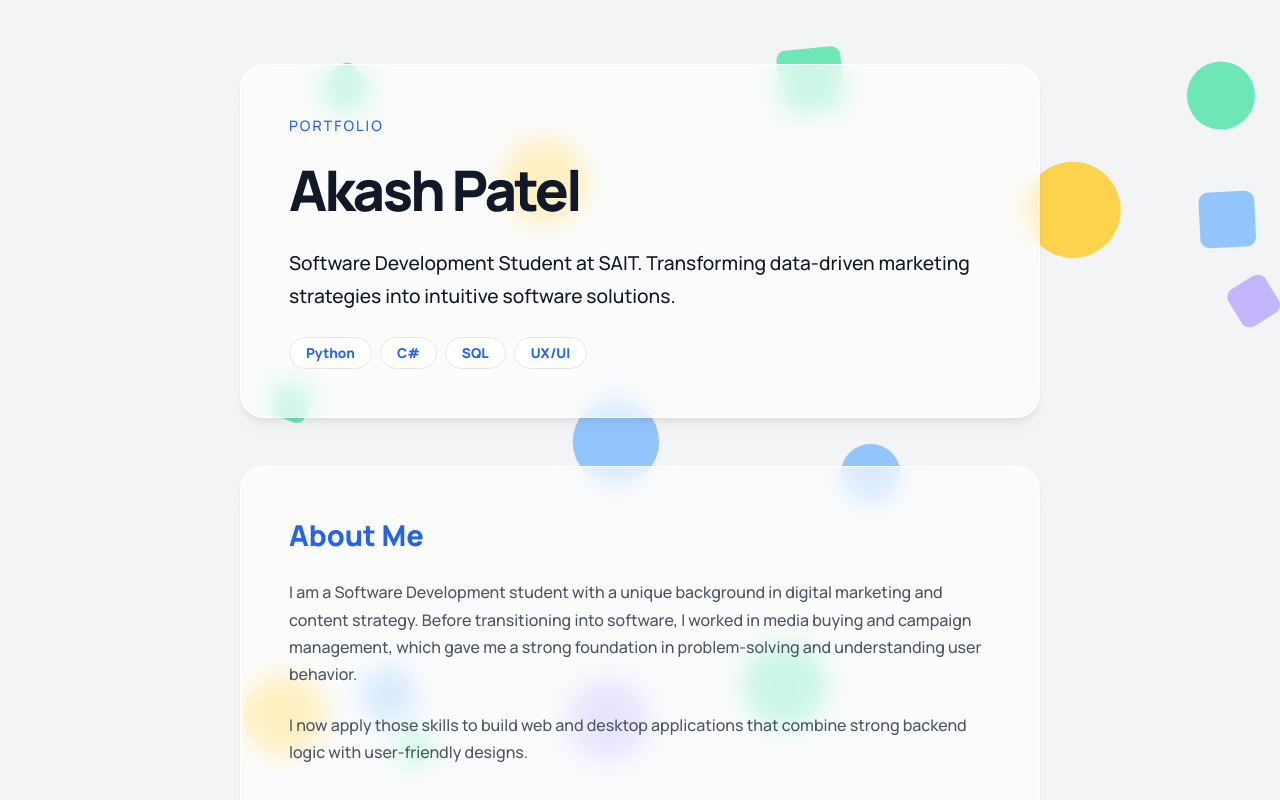
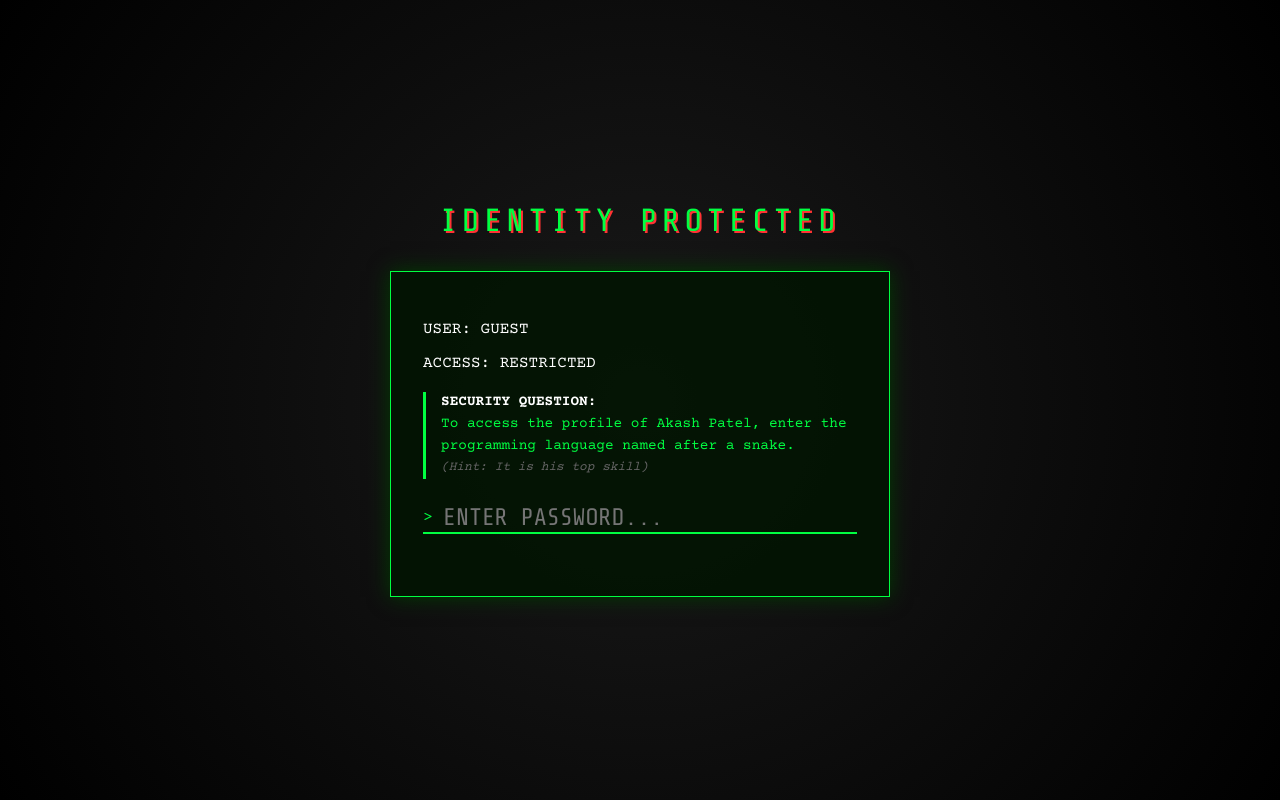
Before and after one commit to Akash-2911/MyPortfolio, a plain HTML site: page index.html in a window 1280 px wide. Shown: the top 800 px of the page. Drawn offline with nearby package versions, Linux system fonts and the light colour scheme; animation ran at ten frames a second.

Commit message:
Update index.html

```diff
--- a/index.html
+++ b/index.html
@@ -3,314 +3,376 @@
 <head>
     <meta charset="UTF-8">
     <meta name="viewport" content="width=device-width, initial-scale=1.0">
-    <title>Akash Patel | Software Developer</title>
-    <script src="https://cdnjs.cloudflare.com/ajax/libs/matter-js/0.19.0/matter.min.js"></script>
-    <link href="https://fonts.googleapis.com/css2?family=Manrope:wght@300;500;800&display=swap" rel="stylesheet">
+    <title>Project: A.K.A.S.H | Classified</title>
+    <style>
+        @import url('https://fonts.googleapis.com/css2?family=Courier+Prime:wght@400;700&family=Share+Tech+Mono&display=swap');
 
-    <style>
         :root {
-            --text-primary: #111827;
-            --text-secondary: #4b5563;
-            --glass-bg: rgba(255, 255, 255, 0.65);
-            --glass-border: rgba(255, 255, 255, 0.9);
-            --accent: #2563eb;
+            --green: #00ff41;
+            --dark: #0d0d0d;
+            --dim: #003b00;
+            --red: #ff3333;
         }
+
+        * { box-sizing: border-box; }
 
         body {
             margin: 0;
             padding: 0;
-            font-family: 'Manrope', sans-serif;
-            background-color: #f3f4f6;
-            color: var(--text-primary);
-            overflow-x: hidden; /* Prevent horizontal scroll */
+            background-color: var(--dark);
+            color: var(--green);
+            font-family: 'Courier Prime', monospace;
+            overflow: hidden; /* Locked until solved */
         }
 
-        /* The Physics Canvas (Background) */
-        #physics-canvas {
+        /* --- SCREEN 1: THE LOCK (MYSTERY) --- */
+        #lock-screen {
             position: fixed;
-            top: 0;
-            left: 0;
-            width: 100%;
-            height: 100%;
-            z-index: 0; /* Behind content */
-            pointer-events: auto; /* Allows interaction with shapes */
+            top: 0; left: 0; width: 100%; height: 100%;
+            display: flex;
+            flex-direction: column;
+            justify-content: center;
+            align-items: center;
+            z-index: 100;
+            background: radial-gradient(circle, #1a1a1a 0%, #000000 100%);
+            transition: transform 1s ease-in-out, opacity 1s;
         }
 
-        /* The Scrollable Content Layer */
-        main {
-            position: relative;
-            z-index: 1; /* Above canvas */
-            max-width: 800px;
-            margin: 0 auto;
-            padding: 4rem 1.5rem;
-            pointer-events: none; /* Let clicks pass through to canvas in gaps */
+        .glitch-text {
+            font-family: 'Share Tech Mono', monospace;
+            font-size: 2rem;
+            text-transform: uppercase;
+            letter-spacing: 5px;
+            margin-bottom: 2rem;
+            text-shadow: 2px 2px var(--red);
+            animation: glitch 1s infinite;
+            text-align: center;
         }
 
-        /* Cards/Sections */
-        section {
-            pointer-events: auto; /* Re-enable clicks for text selection */
-            background: var(--glass-bg);
-            backdrop-filter: blur(12px);
-            -webkit-backdrop-filter: blur(12px);
-            border: 1px solid var(--glass-border);
-            border-radius: 24px;
-            padding: 3rem;
-            margin-bottom: 3rem;
-            box-shadow: 0 4px 6px -1px rgba(0, 0, 0, 0.05), 0 10px 15px -3px rgba(0, 0, 0, 0.05);
-            transition: transform 0.3s ease;
+        .terminal-box {
+            border: 1px solid var(--green);
+            padding: 2rem;
+            width: 90%;
+            max-width: 500px;
+            background: rgba(0, 20, 0, 0.8);
+            box-shadow: 0 0 20px var(--dim);
+            position: relative;
         }
 
-        section:hover {
-            transform: translateY(-2px);
-            box-shadow: 0 20px 25px -5px rgba(0, 0, 0, 0.1);
+        .hint {
+            font-size: 0.9rem;
+            margin-bottom: 1.5rem;
+            line-height: 1.5;
+            border-left: 3px solid var(--green);
+            padding-left: 15px;
         }
 
-        /* Typography */
-        h1 { font-size: 3.5rem; font-weight: 800; margin: 0 0 1rem 0; letter-spacing: -0.05em; }
-        h2 { font-size: 1.8rem; margin-top: 0; color: var(--accent); }
-        h3 { font-size: 1.2rem; margin: 0; font-weight: 800; }
-        h4 { font-size: 0.9rem; color: var(--text-secondary); margin: 0.2rem 0 1rem 0; font-weight: 500; }
-        p { line-height: 1.7; color: var(--text-secondary); margin-bottom: 1.5rem; }
-
-        /* Tags */
-        .tags { display: flex; flex-wrap: wrap; gap: 0.5rem; margin-top: 1rem; }
-        .tag {
-            background: #fff;
-            padding: 0.4rem 1rem;
-            border-radius: 50px;
-            font-size: 0.85rem;
-            font-weight: 600;
-            border: 1px solid #e5e7eb;
-            color: var(--accent);
+        input[type="text"] {
+            background: transparent;
+            border: none;
+            border-bottom: 2px solid var(--green);
+            color: var(--green);
+            font-family: 'Share Tech Mono', monospace;
+            font-size: 1.5rem;
+            width: 100%;
+            outline: none;
+            text-transform: uppercase;
         }
 
-        /* Buttons */
-        .btn {
+        #message-area {
+            height: 20px;
+            color: var(--red);
+            margin-top: 10px;
+            font-size: 0.8rem;
+            font-weight: bold;
+        }
+
+        /* Playable Background Element (Matrix Rain) */
+        canvas {
+            position: fixed;
+            top: 0; left: 0;
+            z-index: 0;
+            opacity: 0.15;
+        }
+
+        /* --- SCREEN 2: THE PORTFOLIO (REVEAL) --- */
+        #main-content {
+            display: none; /* Hidden initially */
+            position: relative;
+            z-index: 10;
+            max-width: 900px;
+            margin: 0 auto;
+            padding: 2rem;
+            opacity: 0;
+            animation: fadeIn 2s forwards;
+            height: 100vh; /* Allow scrolling within */
+            overflow-y: auto;
+        }
+
+        header {
+            border-bottom: 2px solid var(--green);
+            padding-bottom: 2rem;
+            margin-bottom: 3rem;
+        }
+
+        h1 { font-size: 3rem; margin: 0; letter-spacing: -2px; }
+        h2 { font-size: 1.2rem; background: var(--green); color: #000; display: inline-block; padding: 2px 8px; }
+
+        .section-title {
+            border-bottom: 1px dashed var(--green);
+            padding-bottom: 10px;
+            margin-top: 4rem;
+            margin-bottom: 2rem;
+            display: flex;
+            justify-content: space-between;
+            align-items: center;
+        }
+
+        .card {
+            border: 1px solid var(--dim);
+            padding: 1.5rem;
+            margin-bottom: 1.5rem;
+            background: rgba(0, 255, 65, 0.05);
+            transition: all 0.3s;
+        }
+        .card:hover {
+            border-color: var(--green);
+            box-shadow: 0 0 15px var(--dim);
+            transform: translateX(10px);
+        }
+
+        .tag {
+            border: 1px solid var(--green);
+            padding: 5px 10px;
+            font-size: 0.8rem;
+            border-radius: 20px;
+            margin-right: 5px;
             display: inline-block;
-            background: var(--text-primary);
-            color: white;
+            margin-top: 10px;
+        }
+
+        .contact-btn {
+            display: block;
+            width: 100%;
+            padding: 20px;
+            background: var(--green);
+            color: #000;
+            text-align: center;
             text-decoration: none;
-            padding: 0.8rem 1.5rem;
-            border-radius: 12px;
-            font-weight: 600;
-            transition: background 0.2s;
+            font-weight: bold;
+            font-size: 1.2rem;
+            margin-top: 3rem;
+            margin-bottom: 5rem;
+            text-transform: uppercase;
         }
-        .btn:hover { background: var(--accent); }
+        .contact-btn:hover { background: #fff; }
 
-        /* Mobile adjustments */
-        @media (max-width: 768px) {
-            h1 { font-size: 2.5rem; }
-            section { padding: 2rem; }
+        /* Animations */
+        @keyframes glitch {
+            0% { transform: translate(0) }
+            20% { transform: translate(-2px, 2px) }
+            40% { transform: translate(-2px, -2px) }
+            60% { transform: translate(2px, 2px) }
+            80% { transform: translate(2px, -2px) }
+            100% { transform: translate(0) }
+        }
+        @keyframes fadeIn { to { opacity: 1; } }
+
+        /* Mobile Response */
+        @media(max-width: 600px) {
+            h1 { font-size: 2rem; }
+            .glitch-text { font-size: 1.5rem; }
         }
     </style>
 </head>
 <body>
 
-    <div id="physics-canvas"></div>
+    <canvas id="matrixCanvas"></canvas>
 
-    <main>
+    <div id="lock-screen">
+        <div class="glitch-text">Identity Protected</div>
+        <div class="terminal-box">
+            <p style="color: #fff; margin-bottom: 5px;">USER: GUEST</p>
+            <p style="color: #fff; margin-bottom: 20px;">ACCESS: RESTRICTED</p>
 
-        <section>
-            <h4 style="color: var(--accent); text-transform: uppercase; letter-spacing: 2px;">Portfolio</h4>
-            <h1>Akash Patel</h1> <p style="font-size: 1.2rem; color: var(--text-primary);">
-                Software Development Student at SAIT. Transforming data-driven marketing strategies into intuitive software solutions. </p>
-            <div class="tags">
-                <span class="tag">Python</span> <span class="tag">C#</span> <span class="tag">SQL</span> <span class="tag">UX/UI</span> </div>
-        </section>
+            <div class="hint">
+                <strong style="color: #fff;">SECURITY QUESTION:</strong><br>
+                To access the profile of Akash Patel, enter the programming language named after a snake.<br>
+                <em style="font-size: 0.8rem; color: #666;">(Hint: It is his top skill)</em> </div>
 
-        <section>
-            <h2>About Me</h2>
-            <p>
-                I am a Software Development student with a unique background in digital marketing and content strategy.
-                Before transitioning into software, I worked in media buying and campaign management, which gave me a
-                strong foundation in problem-solving and understanding user behavior. </p>
-            <p>
-                I now apply those skills to build web and desktop applications that combine strong backend logic with
-                user-friendly designs. </p>
-        </section>
-
-        <section>
-            <h2>Featured Projects</h2>
-
-            <div style="margin-bottom: 2rem;">
-                <h3>Event Organizer App</h3>
-                <h4>User Experience & Logic Design</h4>
-                <p>
-                    A comprehensive application designed to streamline event management. I focused heavily on
-                    creating a user-friendly UI/UX while ensuring robust backend logic for handling event data. </p>
-                <div class="tags">
-                    <span class="tag">C#</span>
-                    <span class="tag">UI Design</span>
+            <div style="position: relative;">
+                <span style="position: absolute; left: 0; top: 5px;">></span>
+                <input type="text" id="passwordInput" style="padding-left: 20px;" placeholder="ENTER PASSWORD..." autofocus>
+            </div>
+            <div id="message-area"></div>
         </div>
     </div>
 
-            <hr style="border: 0; border-top: 1px solid #e5e7eb; margin: 2rem 0;">
+    <div id="main-content">
+        <header>
+            <p>Subject Identity:</p>
+            <h1>AKASH PATEL</h1> <h2>SOFTWARE DEVELOPMENT STUDENT @ SAIT</h2> <p style="margin-top: 20px; max-width: 600px; line-height: 1.6;">
+                <strong>SUMMARY:</strong> Former Digital Strategist turned Developer.
+                Combines backend logic (C#, Python) with a data-driven mindset from marketing. </p>
+        </header>
 
-            <div>
-                <h3>Flight Reservation System</h3>
-                <h4>Desktop Application</h4>
-                <p>
-                    Developed a full desktop reservation system. This project required complex logic to manage
-                    bookings, passenger data, and scheduling, demonstrating my ability to handle data-heavy applications. </p>
-                <div class="tags">
-                    <span class="tag">Database Management</span>
+        <div class="section-title">
+            <span>// TECHNICAL ARSENAL</span>
+            <span>[01]</span>
+        </div>
+        <div style="display: flex; flex-wrap: wrap; gap: 10px;">
+            <span class="tag">PYTHON</span>
+            <span class="tag">C#</span>
+            <span class="tag">SQL</span>
+            <span class="tag">HTML/CSS</span>
+            <span class="tag">PROJECT MANAGEMENT</span>
+        </div>
+
+        <div class="section-title">
+            <span>// PROJECT DATABASE</span>
+            <span>[02]</span>
+        </div>
+
+        <div class="card">
+            <h3 style="margin:0 0 10px 0; color: #fff;">EVENT ORGANIZER APP</h3>
+            <p>Status: <span style="color:var(--green)">COMPLETE</span></p>
+            <p>A comprehensive application designed to streamline event management logic with a focus on user-friendly interfaces.</p>
+            <span class="tag">UI/UX Logic</span>
+        </div>
+
+        <div class="card">
+            <h3 style="margin:0 0 10px 0; color: #fff;">FLIGHT RESERVATION SYSTEM</h3>
+            <p>Status: <span style="color:var(--green)">COMPLETE</span></p>
+            <p>Desktop application combining strong backend processing with intuitive booking management.</p>
             <span class="tag">Backend Logic</span>
         </div>
-            </div>
-        </section>
 
-        <section>
-            <h2>Experience</h2>
-
-            <div style="margin-bottom: 2rem;">
-                <h3>The Glencoe Club</h3>
-                <h4>Bowling Attendant | Calgary, Canada</h4>
-                <h4>June 2025 - Present</h4> <p>Providing excellent customer service and facility management in a high-end recreational environment.</p>
+        <div class="section-title">
+            <span>// EXPERIENCE LOG</span>
+            <span>[03]</span>
         </div>
 
-            <div style="margin-bottom: 2rem;">
-                <h3>Creativeline</h3>
-                <h4>Paid Social Campaign Manager</h4>
-                <h4>June 2024</h4> <p>Managed paid social campaigns, optimizing for engagement and data performance.</p>
+        <div class="card">
+            <div style="display:flex; justify-content:space-between;">
+                <h3 style="margin:0; color: #fff;">THE GLENCOE CLUB</h3>
+                <span>2025 - PRESENT</span>
+            </div>
+            <p style="font-size: 0.9rem; margin-top: 5px;">BOWLING ATTENDANT</p>
         </div>
 
-            <div>
-                <h3>Team 121 Creators</h3>
-                <h4>Digital Marketing Strategist | India</h4>
-                <h4>Jan 2021 - June 2024</h4> <p>Led content strategy and media buying for over 3 years, developing a data-driven mindset that I now use in software debugging and logic flow. </p>
+        <div class="card">
+            <div style="display:flex; justify-content:space-between;">
+                <h3 style="margin:0; color: #fff;">TEAM 121 CREATORS</h3>
+                <span>2021 - 2024</span>
             </div>
-        </section>
+            <p style="font-size: 0.9rem; margin-top: 5px;">DIGITAL MARKETING STRATEGIST (INDIA)</p>
+            <p>Built a foundation in problem-solving and user behavior analysis.</p> </div>
 
-        <section>
-            <h2>Let's Connect</h2>
-            <p>I am currently seeking co-op and internship opportunities.</p> <p>
-                <strong>Email:</strong> akash.work2911@gmail.com<br> <strong>Phone:</strong> +1 (825)-982-2911 </p>
-            <a href="https://www.linkedin.com/in/akashpatel29" class="btn">LinkedIn Profile</a> </section>
+        <a href="https://www.linkedin.com/in/akashpatel29" class="contact-btn">
+            INITIATE CONTACT PROTOCOL (LINKEDIN) </a>
 
-    </main>
+        <p style="text-align: center; font-size: 0.8rem; color: #444;">END OF FILE. CLASSIFIED.</p>
+    </div>
 
     <script>
-        // --- MATTER.JS PHYSICS ENGINE ---
-        const Engine = Matter.Engine,
-              Render = Matter.Render,
-              Runner = Matter.Runner,
-              Bodies = Matter.Bodies,
-              Composite = Matter.Composite,
-              Mouse = Matter.Mouse,
-              MouseConstraint = Matter.MouseConstraint,
-              Events = Matter.Events,
-              Body = Matter.Body;
+        // --- 1. THE MATRIX RAIN (Playable Background) ---
+        const canvas = document.getElementById('matrixCanvas');
+        const ctx = canvas.getContext('2d');
 
-        const engine = Engine.create();
-        engine.world.gravity.y = 0; // Zero gravity for floating effect
+        canvas.width = window.innerWidth;
+        canvas.height = window.innerHeight;
 
-        const render = Render.create({
-            element: document.getElementById('physics-canvas'),
-            engine: engine,
-            options: {
-                width: window.innerWidth,
-                height: window.innerHeight,
-                wireframes: false,
-                background: 'transparent'
+        const katakana = 'AKASHPATELPYTHONCSHARPSQLCODE01';
+        const alphabet = katakana.split('');
+
+        const fontSize = 16;
+        const columns = canvas.width/fontSize;
+
+        const drops = [];
+        for(let x = 0; x < columns; x++) {
+            drops[x] = 1;
+        }
+
+        // Mouse Interaction for the Matrix
+        let mouseX = 0;
+        let mouseY = 0;
+        document.addEventListener('mousemove', (e) => {
+            mouseX = e.clientX;
+            mouseY = e.clientY;
+        });
+
+        function draw() {
+            ctx.fillStyle = 'rgba(0, 0, 0, 0.05)';
+            ctx.fillRect(0, 0, canvas.width, canvas.height);
+
+            ctx.fillStyle = '#0F0';
+            ctx.font = fontSize + 'px monospace';
+
+            for(let i = 0; i < drops.length; i++) {
+                const text = alphabet[Math.floor(Math.random()*alphabet.length)];
+
+                // Interaction: If mouse is near this column, change color or speed
+                const xPos = i * fontSize;
+                const dist = Math.abs(xPos - mouseX);
+
+                if(dist < 50) {
+                    ctx.fillStyle = '#fff'; // Highlight near mouse
+                } else {
+                    ctx.fillStyle = '#0F0';
+                }
+
+                ctx.fillText(text, i*fontSize, drops[i]*fontSize);
+
+                if(drops[i]*fontSize > canvas.height && Math.random() > 0.975)
+                    drops[i] = 0;
+
+                drops[i]++;
+            }
+        }
+        setInterval(draw, 33);
+
+        // --- 2. THE MYSTERY LOGIC ---
+        const input = document.getElementById('passwordInput');
+        const lockScreen = document.getElementById('lock-screen');
+        const mainContent = document.getElementById('main-content');
+        const message = document.getElementById('message-area');
+        const body = document.body;
+
+        input.addEventListener('keyup', function(event) {
+            if (event.key === "Enter") {
+                const answer = input.value.toLowerCase().trim();
+
+                // Acceptable answers
+                if(answer === "python" || answer === "snake") {
+                    unlockSystem();
+                } else {
+                    message.textContent = "ACCESS DENIED. INCORRECT PASSWORD.";
+                    input.value = "";
+
+                    // Shake animation
+                    lockScreen.style.transform = "translateX(10px)";
+                    setTimeout(() => lockScreen.style.transform = "translateX(-10px)", 100);
+                    setTimeout(() => lockScreen.style.transform = "translateX(0)", 200);
+                }
             }
         });
 
-        // Create "Fidget" Shapes
-        const shapes = [];
-        const colors = ['#93c5fd', '#c4b5fd', '#6ee7b7', '#fcd34d']; // Pastel Palette
+        function unlockSystem() {
+            message.style.color = "#00ff41";
+            message.textContent = "PASSWORD ACCEPTED. DECRYPTING...";
 
-        for(let i=0; i < 15; i++) {
-            const size = Math.random() * 30 + 20;
-            const x = Math.random() * window.innerWidth;
-            const y = Math.random() * window.innerHeight;
-            const color = colors[Math.floor(Math.random() * colors.length)];
+            // Success Sound Effect (Visual)
+            input.disabled = true;
 
-            let body;
-            if (Math.random() > 0.5) {
-                body = Bodies.circle(x, y, size, {
-                    render: { fillStyle: color },
-                    restitution: 0.9,
-                    frictionAir: 0.02
-                });
-            } else {
-                body = Bodies.rectangle(x, y, size * 1.5, size * 1.5, {
-                    render: { fillStyle: color },
-                    chamfer: { radius: 10 },
-                    restitution: 0.9,
-                    frictionAir: 0.02
-                });
+            setTimeout(() => {
+                lockScreen.style.opacity = "0";
+                setTimeout(() => {
+                    lockScreen.style.display = "none";
+                    mainContent.style.display = "block";
+                    body.style.overflowY = "auto"; // Enable scrolling
+                }, 1000);
+            }, 1500);
         }
-            shapes.push(body);
-        }
-        Composite.add(engine.world, shapes);
-
-        // Walls (invisible boundaries)
-        const wallOptions = { isStatic: true, render: { visible: false } };
-        const walls = [
-            Bodies.rectangle(window.innerWidth/2, -50, window.innerWidth, 100, wallOptions), // Top
-            Bodies.rectangle(window.innerWidth/2, window.innerHeight + 50, window.innerWidth, 100, wallOptions), // Bottom
-            Bodies.rectangle(window.innerWidth + 50, window.innerHeight/2, 100, window.innerHeight, wallOptions), // Right
-            Bodies.rectangle(-50, window.innerHeight/2, 100, window.innerHeight, wallOptions) // Left
-        ];
-        Composite.add(engine.world, walls);
-
-        // Mouse Interaction
-        const mouse = Mouse.create(render.canvas);
-        const mouseConstraint = MouseConstraint.create(engine, {
-            mouse: mouse,
-            constraint: {
-                stiffness: 0.1,
-                render: { visible: false }
-            }
-        });
-        Composite.add(engine.world, mouseConstraint);
-
-        // Scroll Interaction (The "Playable" aspect reacting to user behavior)
-        let lastScrolltop = 0;
-        window.addEventListener('scroll', () => {
-            const scrollTop = window.pageYOffset || document.documentElement.scrollTop;
-            const scrollSpeed = Math.abs(scrollTop - lastScrolltop);
-
-            // Apply turbulence to shapes based on scroll speed
-            shapes.forEach(shape => {
-                Body.applyForce(shape, shape.position, {
-                    x: (Math.random() - 0.5) * (scrollSpeed * 0.0005),
-                    y: (Math.random() - 0.5) * (scrollSpeed * 0.0005)
-                });
-            });
-            lastScrolltop = scrollTop;
-        });
-
-        // Mouse Attractor (Subtle follow)
-        Events.on(engine, 'beforeUpdate', function() {
-            const mousePos = mouse.position;
-            shapes.forEach(shape => {
-                // Calculate vector to mouse
-                const dx = mousePos.x - shape.position.x;
-                const dy = mousePos.y - shape.position.y;
-
-                // Apply very tiny force towards mouse (Gravity-like pull)
-                // Only if mouse is on screen
-                if(mousePos.x > 0 && mousePos.x < window.innerWidth) {
-                    Body.applyForce(shape, shape.position, {
-                        x: dx * 0.00001,
-                        y: dy * 0.00001
-                    });
-                }
-            });
-        });
-
-        // Handle Resize
-        window.addEventListener('resize', () => {
-            render.canvas.width = window.innerWidth;
-            render.canvas.height = window.innerHeight;
-            // Recreate walls... (omitted for brevity, but walls persist)
-        });
-
-        Render.run(render);
-        const runner = Runner.create();
-        Runner.run(runner, engine);
-
     </script>
 </body>
 </html>
```
Lines whose indentation alone changed are shown as unchanged.
